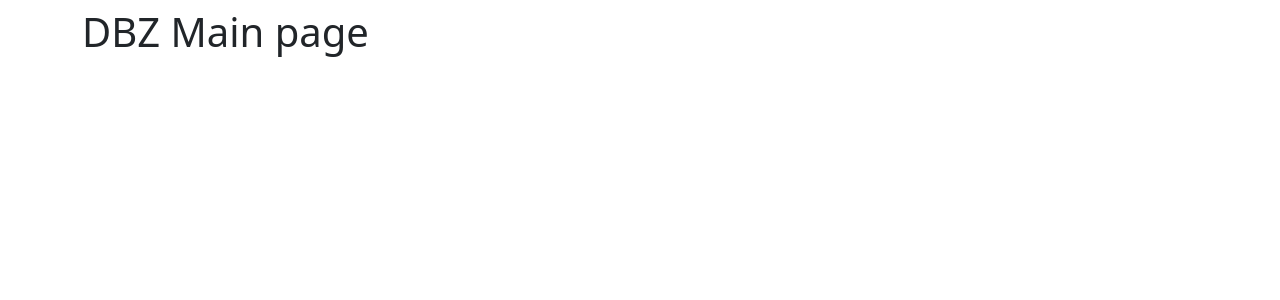
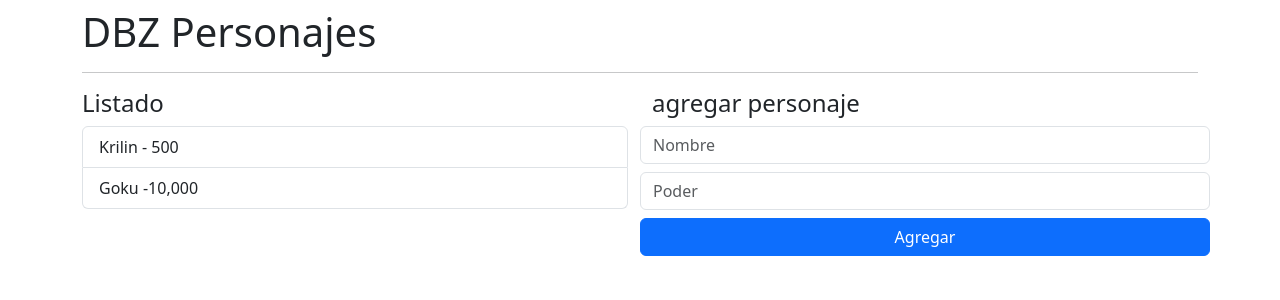
Before and after one commit to JC-d3v/angular24, an Angular app in the folder 02-bases/: page / in a window 1280 px wide. Shown: the top 300 px of the page. Built offline with nearby package versions, Linux system fonts and the light colour scheme.

Commit message:
Pensemos en componentes pequeños

```diff
--- a/02-bases/src/app/dbz/pages/main-page.component.html
+++ b/02-bases/src/app/dbz/pages/main-page.component.html
@@ -1 +1,31 @@
-<h1>DBZ Main page</h1>
+<h1>DBZ Personajes</h1>
+
+<hr>
+
+<div class="row">
+  <div class="col">
+    <h4>Listado</h4>
+    <ul class="list-group">
+      <li class="list-group-item">Krilin - 500 </li>
+      <li class="list-group-item">Goku -10,000</li>
+
+    </ul>
+  </div>
+
+  <div class="col">
+
+    <h4>agregar personaje</h4>
+
+    <form class="row ">
+      <input type="text" class="form-control mb-2" placeholder="Nombre">
+      <input type="number" class="form-control mb-2" placeholder="Poder">
+
+      <button type="submit" class="btn btn-primary">
+        Agregar
+      </button>
+    </form>
+
+  </div>
+
+
+</div>
```
